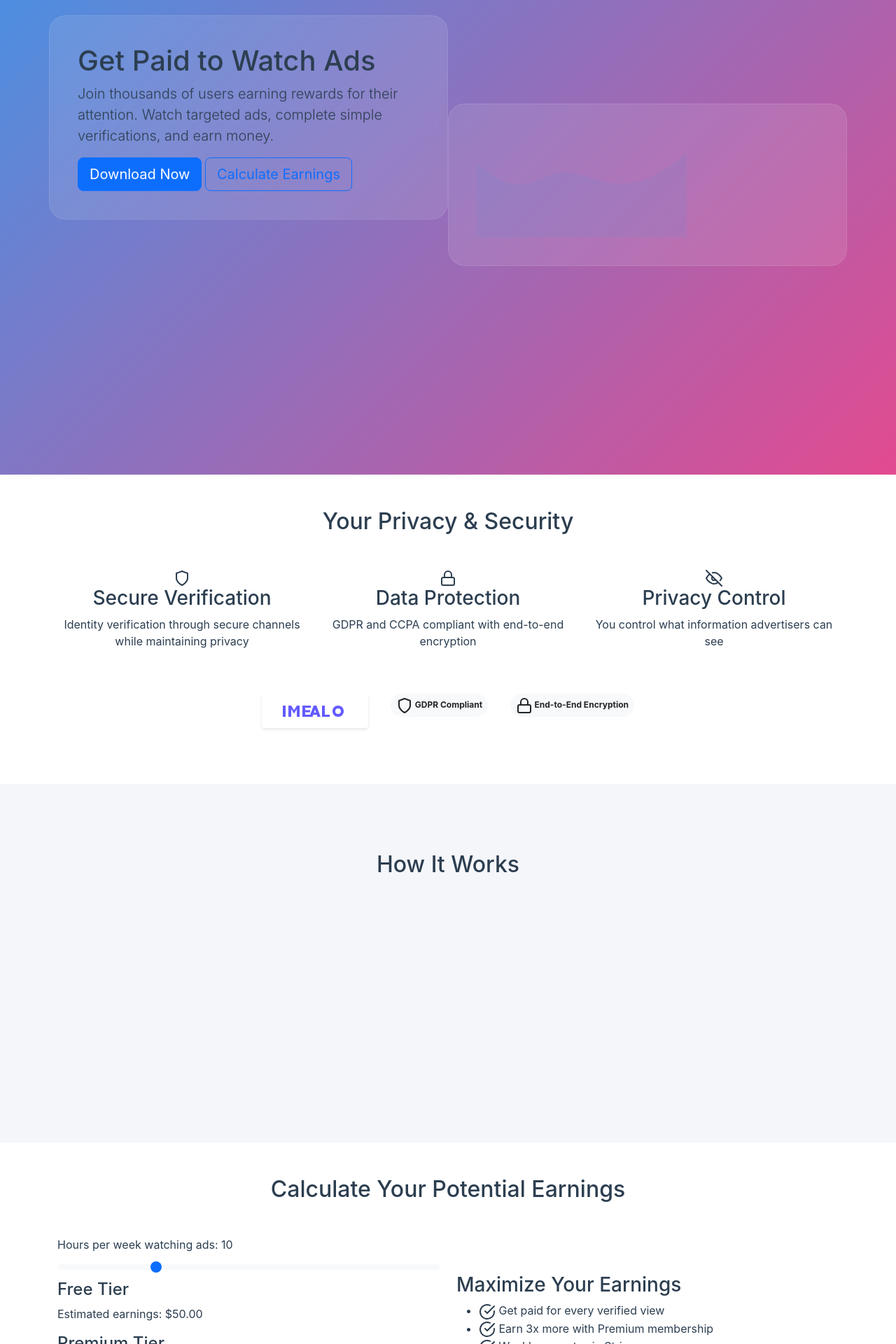
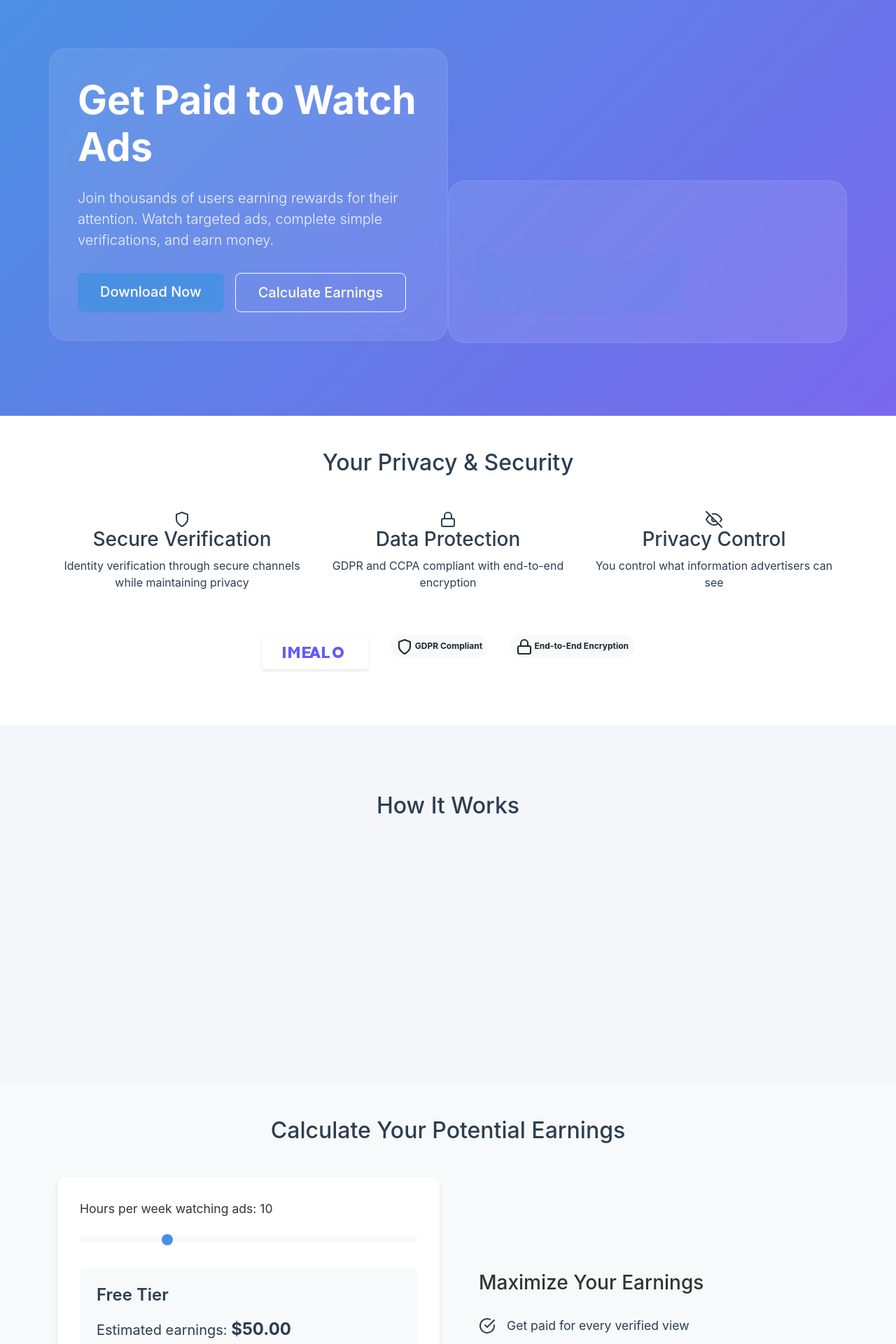
Before and after one commit to mlyongardiner/aditt-site, a Flask app: page / in a window 1280 px wide. Shown: the part 200-2120 px from the top of the page at 70% size. Run offline with Flask 3, Linux system fonts and the light colour scheme; some libraries are stand-ins or nearby versions.

Commit message:
Agent query: Do the hero section and calculator section now match the provided screenshots in terms of styling and layout?
Add styling for hero section and earnings calculator.

Screenshot: https://storage.googleapis.com/screenshot-production-us-central1/0ffc51b7-d2cf-49eb-bf3c-e417bce69829/17459123-012b-47b2-9a3a-e0426312591c.jpg

```diff
--- a/static/css/style.css
+++ b/static/css/style.css
@@ -516,6 +516,147 @@ body {
     color: var(--text-color);
     font-weight: 500;
 }
+
+/* Hero Section Styles */
+.hero {
+    background: linear-gradient(135deg, #4A90E2 0%, #7B68EE 100%);
+    color: white;
+    padding: 80px 0;
+    min-height: 80vh;
+    display: flex;
+    align-items: center;
+}
+
+.hero h1 {
+    font-size: 3.5rem;
+    font-weight: bold;
+    margin-bottom: 1.5rem;
+    color: white;
+}
+
+.hero .lead {
+    font-size: 1.25rem;
+    margin-bottom: 2rem;
+    opacity: 0.9;
+}
+
+.hero-cta {
+    display: flex;
+    gap: 1rem;
+}
+
+.hero-cta .btn {
+    padding: 0.75rem 2rem;
+    font-weight: 500;
+}
+
+.btn-primary {
+    background-color: #4A90E2;
+    border: none;
+}
+
+.btn-outline-primary {
+    border-color: white;
+    color: white;
+}
+
+.btn-outline-primary:hover {
+    background-color: white;
+    color: #4A90E2;
+}
+
+/* Calculator Section Styles */
+.earnings-calculator {
+    background-color: #f8f9fa;
+    padding: 80px 0;
+}
+
+.calculator-card {
+    background: white;
+    border-radius: 12px;
+    padding: 2rem;
+    box-shadow: 0 4px 6px rgba(0,0,0,0.1);
+}
+
+.calculator-input {
+    margin-bottom: 2rem;
+}
+
+.calculator-input label {
+    font-size: 1.1rem;
+    color: #333;
+    margin-bottom: 1rem;
+    display: block;
+}
+
+.form-range {
+    height: 6px;
+}
+
+.form-range::-webkit-slider-thumb {
+    background: #4A90E2;
+}
+
+.earnings-display {
+    display: flex;
+    flex-direction: column;
+    gap: 1.5rem;
+}
+
+.tier-earnings {
+    padding: 1.5rem;
+    border-radius: 8px;
+    background: #f8f9fa;
+}
+
+.tier-earnings.premium {
+    background: #4A90E2;
+    color: white;
+}
+
+.tier-earnings h4 {
+    margin-bottom: 1rem;
+    font-weight: 600;
+}
+
+.tier-earnings p {
+    font-size: 1.25rem;
+    margin-bottom: 0.5rem;
+}
+
+.tier-earnings span {
+    font-weight: bold;
+    font-size: 1.5rem;
+}
+
+.earnings-info {
+    padding: 2rem;
+}
+
+.earnings-info h3 {
+    margin-bottom: 2rem;
+    font-size: 1.75rem;
+    color: #333;
+}
+
+.earnings-benefits {
+    list-style: none;
+    padding: 0;
+    margin: 0;
+}
+
+.earnings-benefits li {
+    display: flex;
+    align-items: center;
+    gap: 1rem;
+    margin-bottom: 1.5rem;
+    font-size: 1.1rem;
+}
+
+.earnings-benefits li i {
+    color: #4A90E2;
+}
+
 .stripe-badge {
     background: white;
     border-radius: 4px;
```
Also changed, not shown: Screenshot 2024-12-12 at 3.20.48 PM.png (added), Screenshot 2024-12-12 at 3.20.55 PM.png (added).
